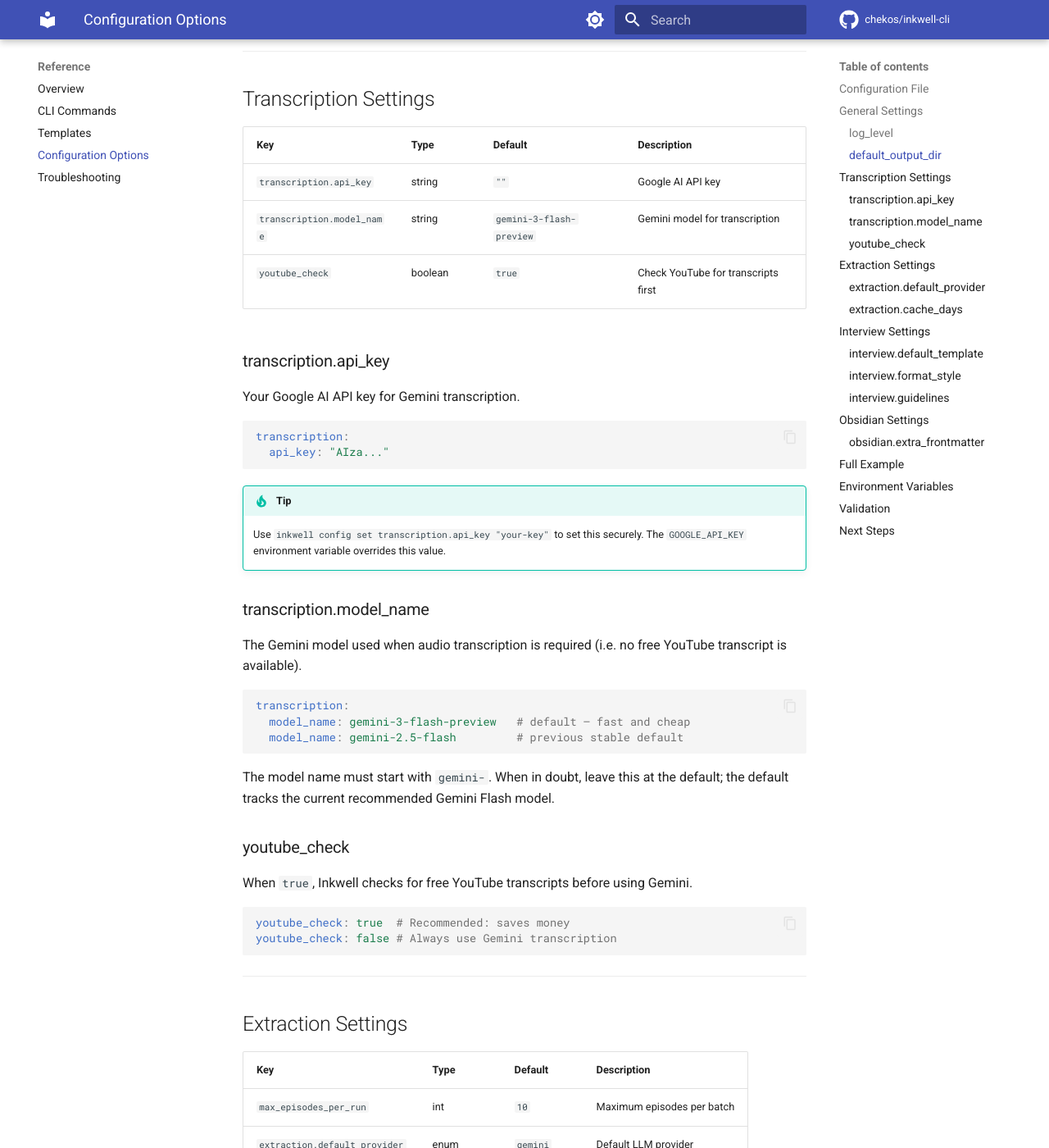
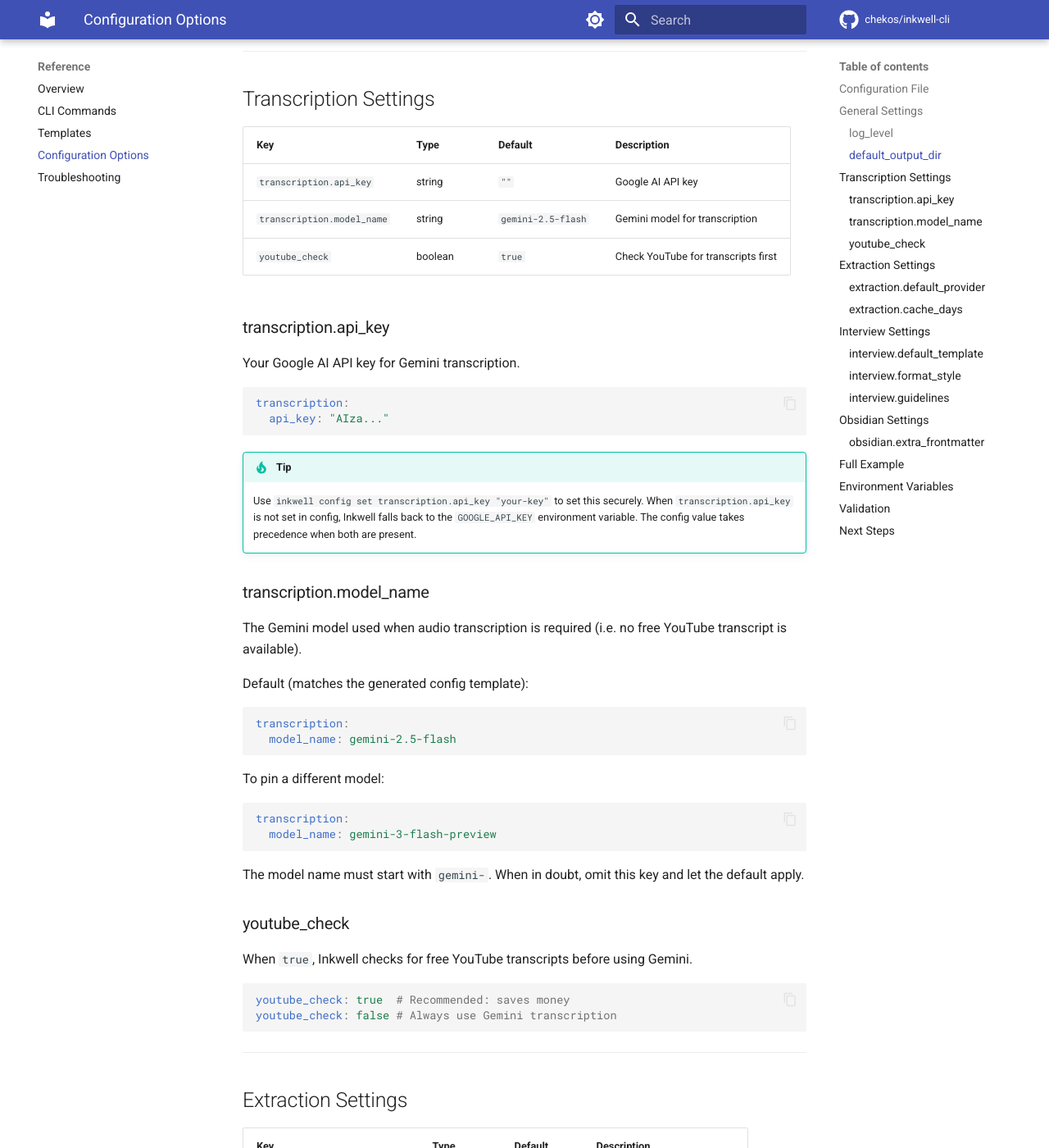
Before and after one commit to chekos/inkwell-cli, an MkDocs documentation site: the page built from docs/reference/config-options.md, in a window 1280 px wide and 1400 px high, scrolled down 1013 px. Shown: the whole window at 82% size. Built offline with MkDocs 1.6.1 and Material for MkDocs 9.7.7, drawn with Linux system fonts in a browser that asks for light colours; comment, search, counter and statistics services are not loaded; some of the changed text lies outside the part shown.

Commit message:
docs: fix three doc-accuracy issues from CTO review
- Correct GOOGLE_API_KEY precedence: config value wins when set;
  env var is a fallback, not an override (per resolve_config_value)
- Fix transcription.model_name default: gemini-2.5-flash is the
  effective default (config template + manager fallback), not
  gemini-3-flash-preview (that's the schema type-level default only)
- Fix duplicate YAML key in transcription.model_name example;
  split into two separate valid snippets (default / override)

Co-Authored-By: Paperclip <noreply@paperclip.ing>

````diff
--- a/docs/reference/config-options.md
+++ b/docs/reference/config-options.md
@@ -42,7 +42,7 @@
 | Key | Type | Default | Description |
 |-----|------|---------|-------------|
 | `transcription.api_key` | string | `""` | Google AI API key |
-| `transcription.model_name` | string | `gemini-3-flash-preview` | Gemini model for transcription |
+| `transcription.model_name` | string | `gemini-2.5-flash` | Gemini model for transcription |
 | `youtube_check` | boolean | `true` | Check YouTube for transcripts first |
 
 ### transcription.api_key
@@ -56,19 +56,27 @@
 
 !!! tip
     Use `inkwell config set transcription.api_key "your-key"` to set this securely.
-    The `GOOGLE_API_KEY` environment variable overrides this value.
+    When `transcription.api_key` is not set in config, Inkwell falls back to the `GOOGLE_API_KEY` environment variable. The config value takes precedence when both are present.
 
 ### transcription.model_name
 
 The Gemini model used when audio transcription is required (i.e. no free YouTube transcript is available).
 
+Default (matches the generated config template):
+
 ```yaml
 transcription:
-  model_name: gemini-3-flash-preview   # default — fast and cheap
-  model_name: gemini-2.5-flash         # previous stable default
+  model_name: gemini-2.5-flash
 ```
 
-The model name must start with `gemini-`. When in doubt, leave this at the default; the default tracks the current recommended Gemini Flash model.
+To pin a different model:
+
+```yaml
+transcription:
+  model_name: gemini-3-flash-preview
+```
+
+The model name must start with `gemini-`. When in doubt, omit this key and let the default apply.
 
 ### youtube_check
 
@@ -239,20 +247,20 @@
 
 ## Environment Variables
 
-Override config with environment variables:
+Environment variables provide fallback values when the corresponding config key is not set.
 
-| Variable | Overrides | Example |
-|----------|-----------|---------|
+| Variable | Fallback for | Example |
+|----------|-------------|---------|
 | `GOOGLE_API_KEY` | `transcription.api_key` | `export GOOGLE_API_KEY="AIza..."` |
 | `ANTHROPIC_API_KEY` | Anthropic key for interview | `export ANTHROPIC_API_KEY="sk-..."` |
 | `INKWELL_CONFIG_DIR` | Config directory | `export INKWELL_CONFIG_DIR="/custom/path"` |
 | `INKWELL_OUTPUT_DIR` | `default_output_dir` | `export INKWELL_OUTPUT_DIR="~/notes"` |
 | `INKWELL_LOG_LEVEL` | `log_level` | `export INKWELL_LOG_LEVEL="DEBUG"` |
 
-**Priority order:**
-1. Environment variable (highest)
-2. Config file
-3. Default value (lowest)
+**Priority order for `transcription.api_key` / `GOOGLE_API_KEY`:**
+1. Config file value (highest — wins when set)
+2. `GOOGLE_API_KEY` environment variable
+3. Default (empty — Inkwell will error if no key is available)
 
 ---
 
````
Also changed, not shown: docs/user-guide/configuration.md (+6 -6 lines).
